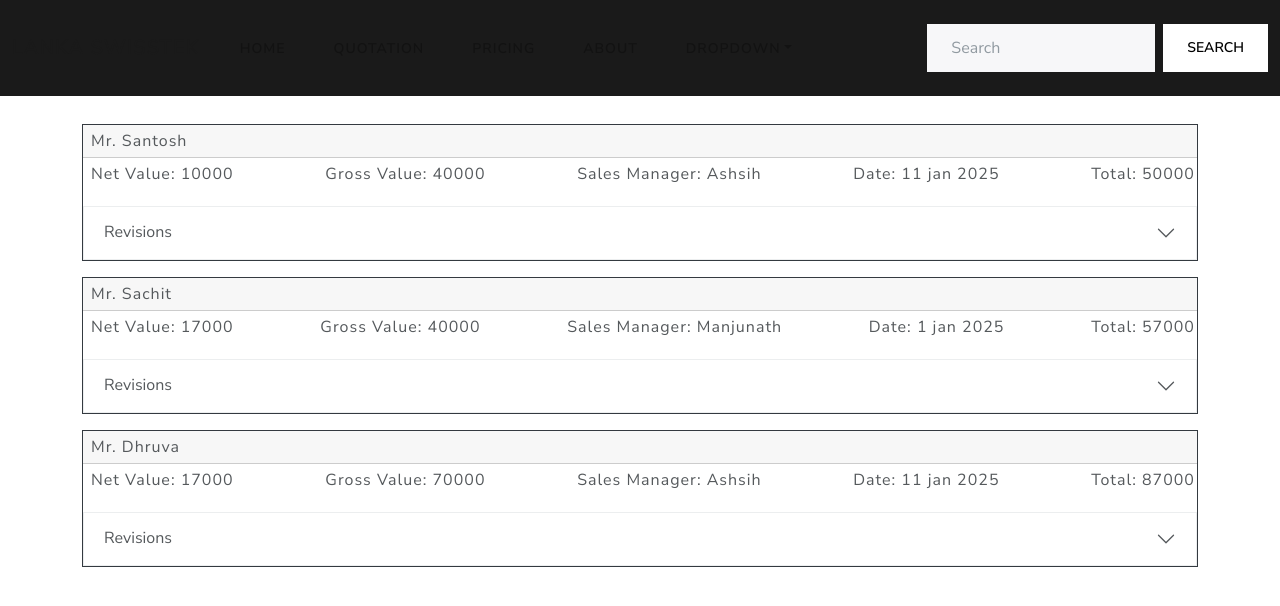
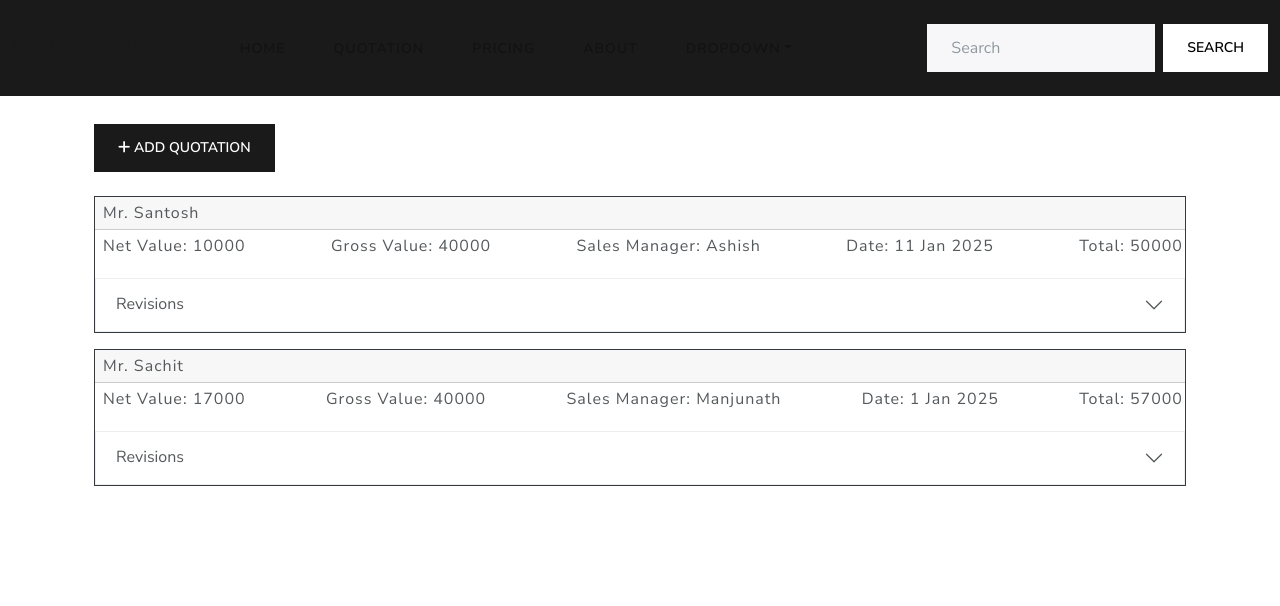
Before and after one commit to Mudassir0126/Swisstek-quotation, a React (Create React App) app: page /#/quotation in a window 1280 px wide. Shown: the top 606 px of the page. Built offline with nearby package versions, Linux system fonts and the light colour scheme.

Commit message:
Added modal

```diff
--- a/public/index.html
+++ b/public/index.html
@@ -30,6 +30,8 @@
     <link href="https://bootswatch.com/5/lux/bootstrap.min.css"rel="stylesheet"/>
     <script src="https://cdn.jsdelivr.net/npm/@popperjs/core@2.11.6/dist/umd/popper.min.js"></script>
     <script src="https://cdn.jsdelivr.net/npm/bootstrap@5.3.0-alpha1/dist/js/bootstrap.bundle.min.js"></script>
+    <link rel="stylesheet" href="https://cdnjs.cloudflare.com/ajax/libs/font-awesome/6.5.1/css/all.min.css">
+
   </head>
   <body>
     <noscript>You need to enable JavaScript to run this app.</noscript>
--- a/src/App.jsx
+++ b/src/App.jsx
@@ -2,6 +2,7 @@ import React from 'react';
 import { HashRouter as Router, Routes, Route } from 'react-router-dom';
 import Navbar from './components/Navbar';
 import Quotation from './Pages/Test_quotation.jsx';
+import Table from './Pages/QuotatonTable.jsx';
 import './App.css';
 
 function App() {
@@ -12,7 +13,7 @@ function App() {
         <Routes>
           <Route path="/" element={<h1>Home Page</h1>} />
           <Route path="/quotation" element={<Quotation/>} />
-          <Route path="/pricing" element={<Quotation/>} />
+          <Route path="/pricing" element={<Table/>} />
         </Routes>
       </div>
     </Router>
--- a/src/Pages/QuotatonTable.jsx
+++ b/src/Pages/QuotatonTable.jsx
@@ -0,0 +1,35 @@
+import React from "react";
+
+const QuotationTable = () => {
+  return (
+    <>
+      <table className="table table-hover">
+        <thead>
+          <tr>
+            <th scope="col">Sl.No</th>
+            <th scope="col">RSM</th>
+            <th scope="col">Description</th>
+            <th scope="col">Quotation No</th>
+            <th scope="col">Date</th>
+            <th scope="col">Gross Value</th>
+            <th scope="col">Net Value</th>
+            <th scope="col">Total Area in Sqft</th>
+            <th scope="col">Average Sqft Rate</th>
+            <th scope="col">Status</th>
+            <th scope="col">Remarks</th>
+          </tr>
+        </thead>
+        <tbody>
+          <tr className="table-primary">
+            <th scope="row">Active</th>
+            <td>Column content</td>
+            <td>Column content</td>
+            <td>Column content</td>
+          </tr>
+        </tbody>
+      </table>
+    </>
+  );
+};
+
+export default QuotationTable;
--- a/src/Pages/Test_quotation.jsx
+++ b/src/Pages/Test_quotation.jsx
@@ -1,67 +1,115 @@
-import React from "react";
-import CardComponent from "./CardComponent"; // Importing the card component
+import React, { useState } from "react";
+import CardComponent from "./CardComponent";
 
-// Data for the cards
 const values = [
   {
     name: "Mr. Santosh",
     NetValue: 10000,
     GrossValue: 40000,
-    SRM: "Ashsih",
-    Date:"11 jan 2025",
-    revision:{
-      status:true,
-      revisions:
-      [
-        {
-          GrossValue:10000,
-          NetValue:2000,
-        },
-        {
-          GrossValue:10000,
-          NetValue:2000,
-        }
-      ]
-    }
+    SRM: "Ashish",
+    Date: "11 Jan 2025",
+    revision: {
+      status: true,
+      revisions: [{ GrossValue: 10000, NetValue: 2000 }],
+    },
   },
   {
     name: "Mr. Sachit",
     NetValue: 17000,
     GrossValue: 40000,
     SRM: "Manjunath",
-    Date:"1 jan 2025",
-    revision:{
-      status:false,
-      revisions:
-      []
-    }
+    Date: "1 Jan 2025",
+    revision: { status: false, revisions: [] },
   },
-  {
-    name: "Mr. Dhruva",
-    NetValue: 17000,
-    GrossValue: 70000,
-    SRM: "Ashsih",
-    Date:"11 jan 2025",
-    revision:{
-      status:true,
-      revisions:
-      [
-        {
-          GrossValue:8500,
-          NetValue:28000,
-        },
-      ]
-    }
-  }
 ];
 
 const Quotation = () => {
+  const [showModal, setShowModal] = useState(false);
+  const [formData, setFormData] = useState({
+    name: "",
+    NetValue: "",
+    GrossValue: "",
+    SRM: "",
+    Date: "",
+  });
+
+  const handleInputChange = (e) => {
+    setFormData({ ...formData, [e.target.name]: e.target.value });
+  };
+
+  const handleSubmit = (e) => {
+    e.preventDefault();
+    console.log("New Quotation:", formData);
+    setShowModal(false);
+  };
+
   return (
-    <>
+    <div className="container mt-4">
+      {/* Button with margin-bottom for spacing */}
+      <button className="btn btn-primary mb-4" onClick={() => setShowModal(true)}>
+        <i className="fa fa-plus"></i> Add Quotation
+      </button>
+
+      {/* Display Existing Quotations */}
       {values.map((person, index) => (
         <CardComponent key={index} person={person} index={index} />
       ))}
-    </>
+
+      {/* Bootstrap Modal with Fade Animation */}
+      {showModal && (
+        <div className="modal fade show d-block" tabIndex="-1" style={{ animation: "fadeIn 0.3s ease-in-out" }}>
+          <div className="modal-dialog">
+            <div className="modal-content">
+              <div className="modal-header">
+                <h5 className="modal-title">Add New Quotation</h5>
+                <button type="button" className="btn-close" onClick={() => setShowModal(false)}></button>
+              </div>
+              <div className="modal-body">
+                <form onSubmit={handleSubmit}>
+                  <div className="mb-3">
+                    <label className="form-label">Name</label>
+                    <input type="text" name="name" className="form-control" value={formData.name} onChange={handleInputChange} required />
+                  </div>
+                  <div className="mb-3">
+                    <label className="form-label">Net Value</label>
+                    <input type="number" name="NetValue" className="form-control" value={formData.NetValue} onChange={handleInputChange} required />
+                  </div>
+                  <div className="mb-3">
+                    <label className="form-label">Gross Value</label>
+                    <input type="number" name="GrossValue" className="form-control" value={formData.GrossValue} onChange={handleInputChange} required />
+                  </div>
+                  <div className="mb-3">
+                    <label className="form-label">SRM</label>
+                    <input type="text" name="SRM" className="form-control" value={formData.SRM} onChange={handleInputChange} required />
+                  </div>
+                  <div className="mb-3">
+                    <label className="form-label">Date</label>
+                    <input type="date" name="Date" className="form-control" value={formData.Date} onChange={handleInputChange} required />
+                  </div>
+                  <div className="modal-footer">
+                    <button type="submit" className="btn btn-success">Save</button>
+                    <button type="button" className="btn btn-secondary" onClick={() => setShowModal(false)}>Cancel</button>
+                  </div>
+                </form>
+              </div>
+            </div>
+          </div>
+        </div>
+      )}
+
+      {/* Modal Backdrop */}
+      {showModal && <div className="modal-backdrop fade show"></div>}
+
+      {/* CSS Animation for Modal */}
+      <style>
+        {`
+          @keyframes fadeIn {
+            from { opacity: 0; transform: scale(0.9); }
+            to { opacity: 1; transform: scale(1); }
+          }
+        `}
+      </style>
+    </div>
   );
 };
 
```
